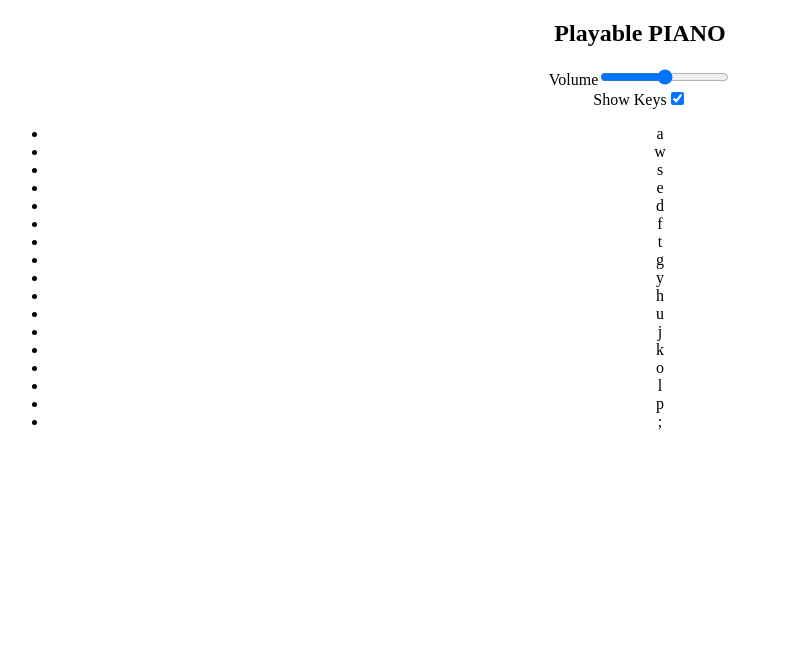
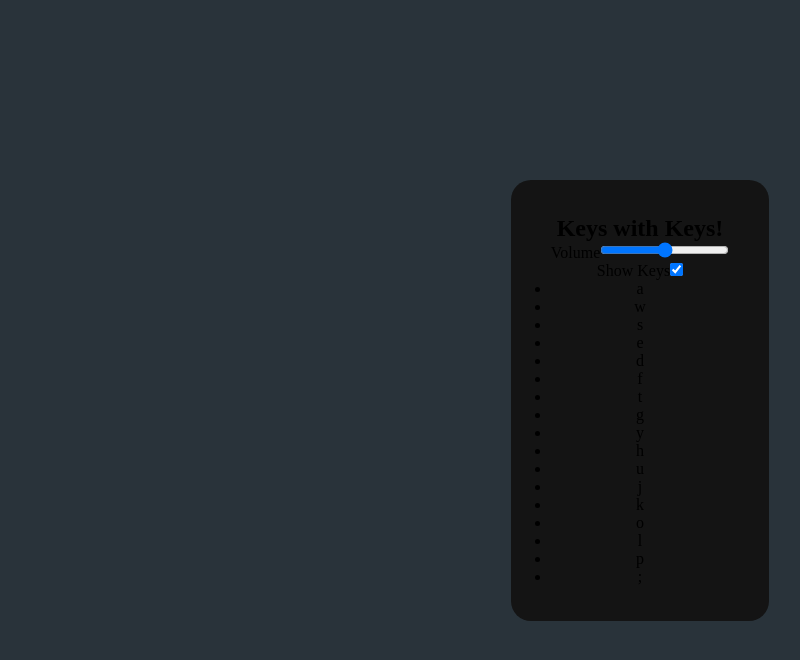
Before and after one commit to timcs1274/KeyswithKeys, a React (Create React App) app in the folder my-app/: page / in a window 1280 px wide. Shown: the top 660 px of the page, without its empty margins (0-800 px from the left). Built offline with nearby package versions, Linux system fonts and the light colour scheme.

Commit message:
add basic wrapper for piano

```diff
--- a/my-app/src/pages/Home.js
+++ b/my-app/src/pages/Home.js
@@ -5,7 +5,7 @@ function Home() {
   return (
     <div class="wrapper">
         <header>
-            <h2>Playable PIANO</h2>
+            <h2>Keys with Keys!</h2>
             <div class="column volume-slider">
                 <span>Volume</span><input type="range" min="0" max="1" value="0.5" step="any"/>
             </div>
--- a/my-app/src/styles/Home.css
+++ b/my-app/src/styles/Home.css
@@ -0,0 +1,19 @@
+* {
+  margin: 0;
+  padding: 0;
+  box-sizing: border-box;
+}
+
+body {
+  display: flex;
+  align-items: center;
+  justify-content: center;
+  min-height: 100vh;
+  background: #29333a;
+}
+
+ .wrapper {
+  padding: 35px 40px;
+  border-radius: 20px;
+  background: #141414;
+}
```
